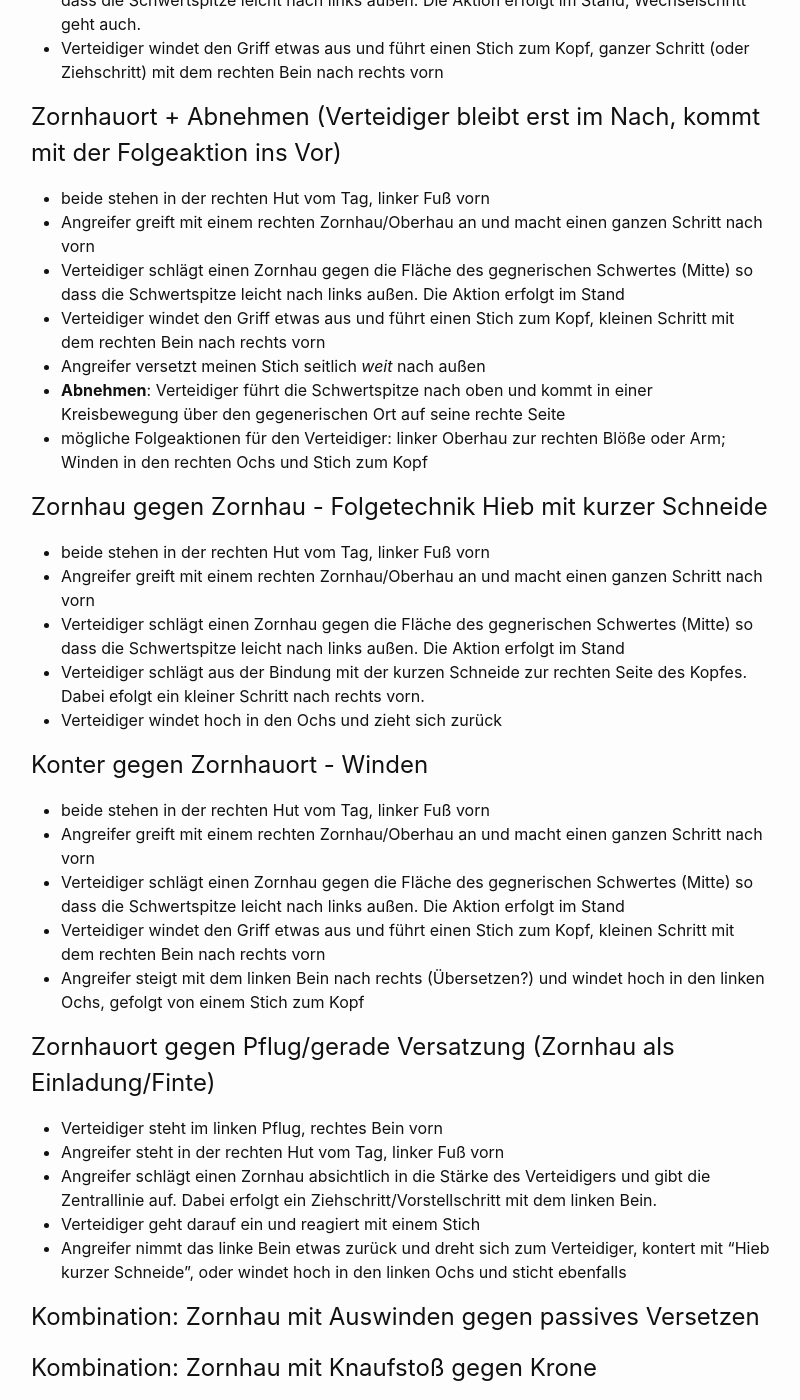
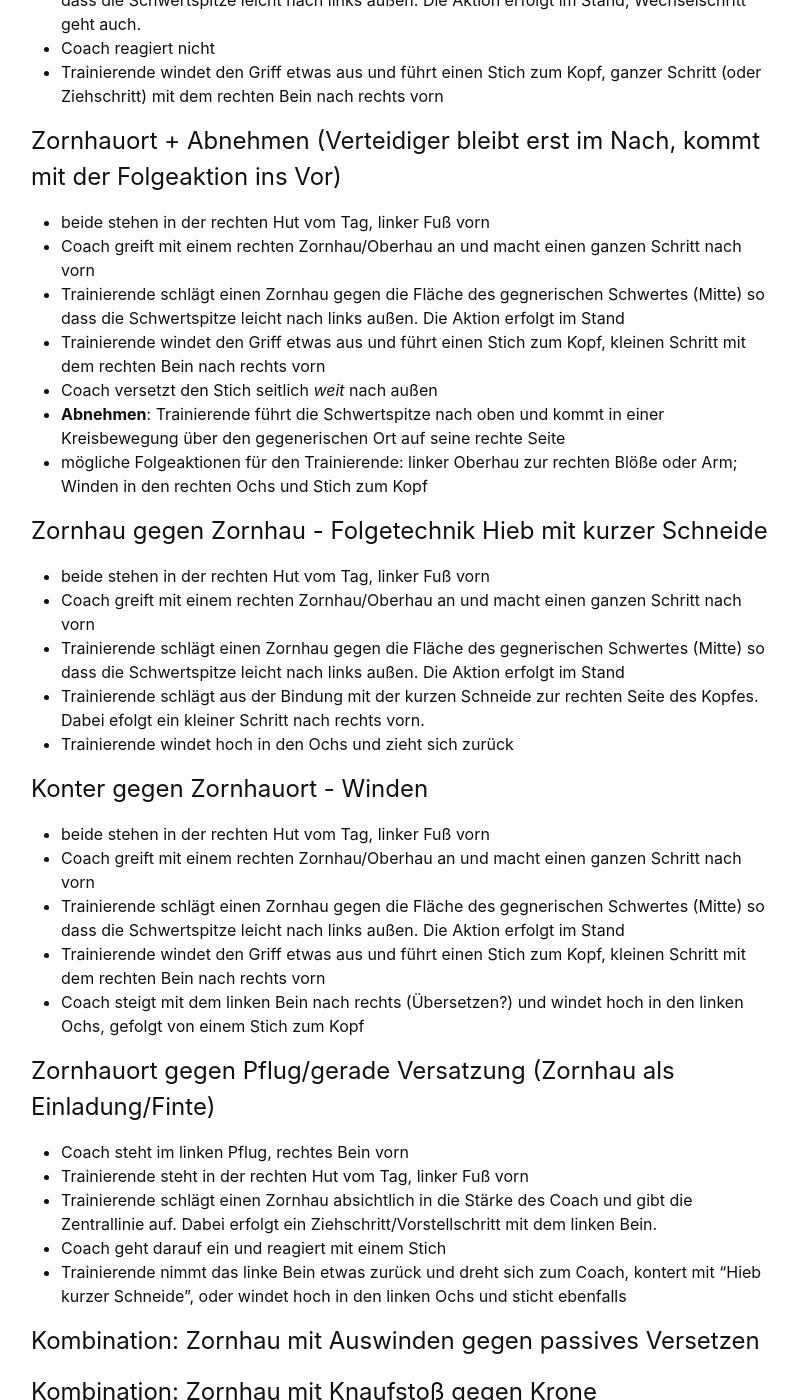
Before and after one commit to hema-ltv1927/hema-ltv1927.github.io, a Jekyll site: the page built from _techniken/zornhau.md, in a window 1280 px wide and 1400 px high, scrolled down 1564 px. Shown: the whole window, without its empty margins (239-1039 px from the left). Built offline with Jekyll 4.4.1, drawn with Linux system fonts in a browser that asks for light colours; some of the changed text lies outside the part shown.

Commit message:
eine Anpassungen

```diff
--- a/_techniken/zornhau.md
+++ b/_techniken/zornhau.md
@@ -17,58 +17,59 @@ Die Varianten werden in langsamem Sparring ausgeführt, dabei ist immer einer in
 
 # Zornhau gegen Oberhau (Verteidiger bleibt im Nach)
 - beide stehen in der rechten Hut vom Tag, linker Fuß vorn
-- Angreifer greift mit einem rechten Oberhau an und macht einen ganzen Schritt nach vorn
-- Verteidiger andere wartet etwas und schlägt einen Zornhau gegen das gegnerische Schwert (Mitte) und macht gleichzeitig einen Schritt zurück.
+- Coach greift mit einem rechten Oberhau an und macht einen ganzen Schritt nach vorn
+- Trainierende wartet etwas (Timing) und schlägt einen Zornhau gegen das gegnerische Schwert (Mitte) und macht gleichzeitig einen Schritt zurück.
 Hiermit wird die gegenerische Klinge nach außen und unten versetzt.
 
 # Zornhau gegen Zornhau/Oberhau (Verteidiger kommt ins Vor, *Indes*)
 - beide stehen in der rechten Hut vom Tag, linker Fuß vorn
-- einer greift mit einem rechten Oberhau an und macht einen ganzen Schritt nach vorn
-- der andere schlägt einen Zornhau, versucht mit seiner Stärke (näher am Parier) die Mitte des gegnerischen Schwertes zu treffen und triff gleichzeitig mit seiner Schwäche zum Kopf. Er macht dabei einen ganzen Schritt schräg rechts vor.
+- Coach greift mit einem rechten Oberhau an und macht einen ganzen Schritt nach vorn
+- Trainierende schlägt einen Zornhau, versucht mit seiner Stärke (näher am Parier) die Mitte des gegnerischen Schwertes zu treffen und triff gleichzeitig mit seiner Schwäche zum Kopf. Er macht dabei einen ganzen Schritt schräg rechts vor.
 
 # Zornhauort gegen Pflug/gerade Versatzung (Verteidiger bleibt im Nach)
 Vorübung zum Zornhauort gegen den Zornhau
-- Verteidiger steht im linken Pflug, rechtes Bein vorn
-- Angreifer steht in der rechten Hut vom Tag, linker Fuß vorn
-- Angreifer schlägt einen Zornhau zu Klinge des Verteidigers um die Zentrallinie einzunehmen. Dabei erfolgt nur ein Ziehschritt/Vorstellschritt mit dem linken Bein.
-- Verteidiger reagiert nicht (oder drückt mit seiner Schwäche gegen die Stärke des Angreifers)
-- Angreifer setzt mit einem Stich zur Brust nach und macht dabei einen Schritt rechten Bein
+- Coach steht im linken Pflug, rechtes Bein vorn
+- Trainierende steht in der rechten Hut vom Tag, linker Fuß vorn
+- Trainierende schlägt einen Zornhau zu Klinge des Verteidigers um die Zentrallinie einzunehmen. Dabei erfolgt nur ein Ziehschritt/Vorstellschritt mit dem linken Bein.
+- Coach reagiert nicht (oder drückt mit seiner Schwäche gegen die Stärke des Angreifers)
+- Trainierende setzt mit einem Stich zur Brust nach und macht dabei einen Schritt rechten Bein
 
 # Zornhauort gegen Zornhau/Oberhau (Verteidiger bleibt erst im Nach, kommt mit der Folgeaktion ins Vor)
 - beide stehen in der rechten Hut vom Tag, linker Fuß vorn
-- Angreifer greift mit einem rechten Zornhau/Oberhau an und macht einen ganzen Schritt nach vorn
-- Verteidiger schlägt einen Zornhau gegen die Fläche des gegnerischen Schwertes (Mitte) so dass die Schwertspitze leicht nach links außen. Die Aktion erfolgt im Stand, Wechselschritt geht auch.
-- Verteidiger windet den Griff etwas aus und führt einen Stich zum  Kopf, ganzer Schritt (oder Ziehschritt) mit dem rechten Bein nach rechts vorn
+- Coach greift mit einem rechten Zornhau/Oberhau an und macht einen ganzen Schritt nach vorn
+- Trainierende schlägt einen Zornhau gegen die Fläche des gegnerischen Schwertes (Mitte) so dass die Schwertspitze leicht nach links außen. Die Aktion erfolgt im Stand, Wechselschritt geht auch.
+- Coach reagiert nicht
+- Trainierende windet den Griff etwas aus und führt einen Stich zum  Kopf, ganzer Schritt (oder Ziehschritt) mit dem rechten Bein nach rechts vorn
 
 # Zornhauort + Abnehmen (Verteidiger bleibt erst im Nach, kommt mit der Folgeaktion ins Vor)
 - beide stehen in der rechten Hut vom Tag, linker Fuß vorn
-- Angreifer greift mit einem rechten Zornhau/Oberhau an und macht einen ganzen Schritt nach vorn
-- Verteidiger schlägt einen Zornhau gegen die Fläche des gegnerischen Schwertes (Mitte) so dass die Schwertspitze leicht nach links außen. Die Aktion erfolgt im Stand
-- Verteidiger windet den Griff etwas aus und führt einen Stich zum  Kopf, kleinen Schritt mit dem rechten Bein nach rechts vorn
-- Angreifer versetzt meinen Stich seitlich _weit_ nach außen
-- **Abnehmen**: Verteidiger führt die Schwertspitze nach oben und kommt in einer Kreisbewegung über den gegenerischen Ort auf seine rechte Seite
-- mögliche Folgeaktionen für den Verteidiger: linker Oberhau zur rechten Blöße oder Arm; Winden in den rechten Ochs und Stich zum Kopf
+- Coach greift mit einem rechten Zornhau/Oberhau an und macht einen ganzen Schritt nach vorn
+- Trainierende schlägt einen Zornhau gegen die Fläche des gegnerischen Schwertes (Mitte) so dass die Schwertspitze leicht nach links außen. Die Aktion erfolgt im Stand
+- Trainierende windet den Griff etwas aus und führt einen Stich zum  Kopf, kleinen Schritt mit dem rechten Bein nach rechts vorn
+- Coach versetzt den Stich seitlich _weit_ nach außen
+- **Abnehmen**: Trainierende führt die Schwertspitze nach oben und kommt in einer Kreisbewegung über den gegenerischen Ort auf seine rechte Seite
+- mögliche Folgeaktionen für den Trainierende: linker Oberhau zur rechten Blöße oder Arm; Winden in den rechten Ochs und Stich zum Kopf
 
 # Zornhau gegen Zornhau - Folgetechnik Hieb mit kurzer Schneide
 - beide stehen in der rechten Hut vom Tag, linker Fuß vorn
-- Angreifer greift mit einem rechten Zornhau/Oberhau an und macht einen ganzen Schritt nach vorn
-- Verteidiger schlägt einen Zornhau gegen die Fläche des gegnerischen Schwertes (Mitte) so dass die Schwertspitze leicht nach links außen. Die Aktion erfolgt im Stand
-- Verteidiger schlägt aus der Bindung mit der kurzen Schneide zur rechten Seite des Kopfes. Dabei efolgt ein kleiner Schritt nach rechts vorn.
-- Verteidiger windet hoch in den Ochs und zieht sich zurück
+- Coach greift mit einem rechten Zornhau/Oberhau an und macht einen ganzen Schritt nach vorn
+- Trainierende schlägt einen Zornhau gegen die Fläche des gegnerischen Schwertes (Mitte) so dass die Schwertspitze leicht nach links außen. Die Aktion erfolgt im Stand
+- Trainierende schlägt aus der Bindung mit der kurzen Schneide zur rechten Seite des Kopfes. Dabei efolgt ein kleiner Schritt nach rechts vorn.
+- Trainierende windet hoch in den Ochs und zieht sich zurück
 
 # Konter gegen Zornhauort - Winden
 - beide stehen in der rechten Hut vom Tag, linker Fuß vorn
-- Angreifer greift mit einem rechten Zornhau/Oberhau an und macht einen ganzen Schritt nach vorn
-- Verteidiger schlägt einen Zornhau gegen die Fläche des gegnerischen Schwertes (Mitte) so dass die Schwertspitze leicht nach links außen. Die Aktion erfolgt im Stand
-- Verteidiger windet den Griff etwas aus und führt einen Stich zum  Kopf, kleinen Schritt mit dem rechten Bein nach rechts vorn
-- Angreifer steigt mit dem linken Bein nach rechts (Übersetzen?) und windet hoch in den linken Ochs, gefolgt von einem Stich zum Kopf
+- Coach greift mit einem rechten Zornhau/Oberhau an und macht einen ganzen Schritt nach vorn
+- Trainierende schlägt einen Zornhau gegen die Fläche des gegnerischen Schwertes (Mitte) so dass die Schwertspitze leicht nach links außen. Die Aktion erfolgt im Stand
+- Trainierende windet den Griff etwas aus und führt einen Stich zum  Kopf, kleinen Schritt mit dem rechten Bein nach rechts vorn
+- Coach steigt mit dem linken Bein nach rechts (Übersetzen?) und windet hoch in den linken Ochs, gefolgt von einem Stich zum Kopf
 
 # Zornhauort gegen Pflug/gerade Versatzung  (Zornhau als Einladung/Finte)
-- Verteidiger steht im linken Pflug, rechtes Bein vorn
-- Angreifer steht in der rechten Hut vom Tag, linker Fuß vorn
-- Angreifer schlägt einen Zornhau absichtlich in die Stärke des Verteidigers und gibt die Zentrallinie auf. Dabei erfolgt ein Ziehschritt/Vorstellschritt mit dem linken Bein.
-- Verteidiger geht darauf ein und reagiert mit einem Stich
-- Angreifer nimmt das linke Bein etwas zurück und dreht sich zum Verteidiger, kontert mit "Hieb kurzer Schneide", oder windet hoch in den linken Ochs und sticht ebenfalls
+- Coach steht im linken Pflug, rechtes Bein vorn
+- Trainierende steht in der rechten Hut vom Tag, linker Fuß vorn
+- Trainierende schlägt einen Zornhau absichtlich in die Stärke des Coach und gibt die Zentrallinie auf. Dabei erfolgt ein Ziehschritt/Vorstellschritt mit dem linken Bein.
+- Coach geht darauf ein und reagiert mit einem Stich
+- Trainierende nimmt das linke Bein etwas zurück und dreht sich zum Coach, kontert mit "Hieb kurzer Schneide", oder windet hoch in den linken Ochs und sticht ebenfalls
 
 # Kombination: Zornhau mit Auswinden gegen passives Versetzen
 
@@ -81,3 +82,5 @@ Vorübung zum Zornhauort gegen den Zornhau
 # Kombination: Bruch gegen Zornhau 1 - Zucken - Konter und Fortsetzung
 
 # Kombination: Bruch gegen offensiven Zornhau (Indes) - Hochwinden in den Ochs
+
+# Kombination (Technikkette): Zornhau - Hochwinden in den Ochs - Versetzen - Zwerchhau - Versetzen oder "Unterzwerchen"
```
Also changed, not shown: training.md (+2 -0 lines).
